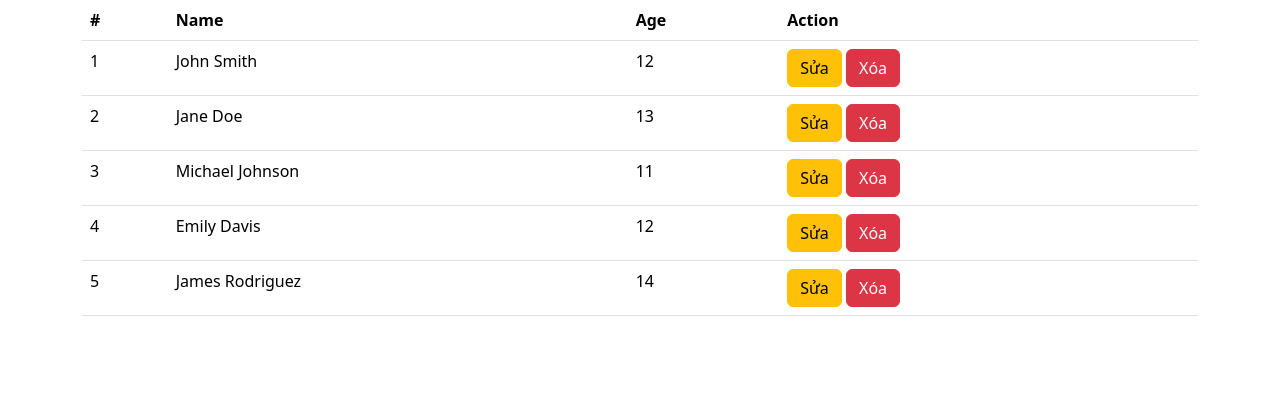
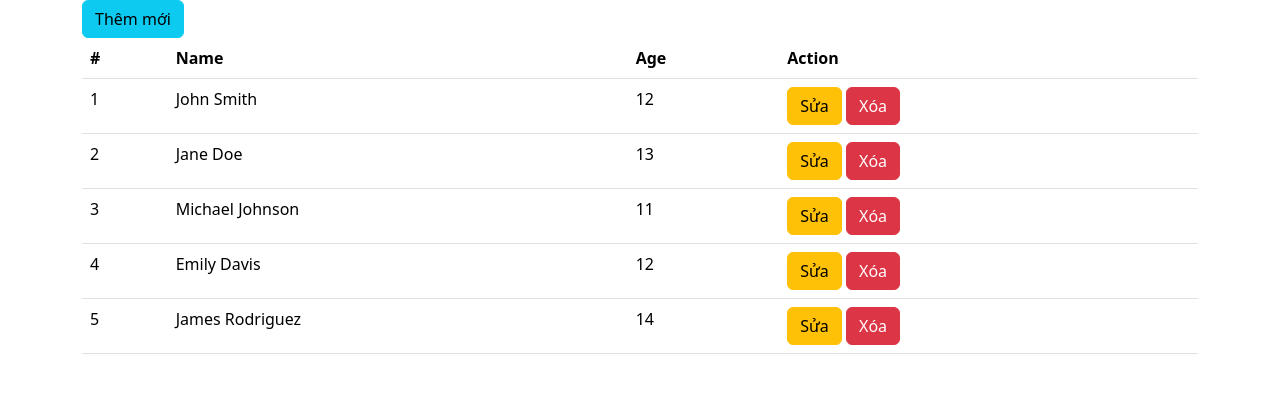
Before and after one commit to duyhung141/CSE485_2023, a PHP site: page / in a window 1280 px wide. Shown: the top 393 px of the page. Run offline with PHP 8.4, Linux system fonts and the light colour scheme.

Commit message:
modify layout create-student.php, index.php

```diff
--- a/BTTH01/Views/create-student.php
+++ b/BTTH01/Views/create-student.php
@@ -13,7 +13,7 @@
 </head>
 <body>
 <div class="container">
-    <form>
+    <form action="create-student.php" method="POST">
         <div class="mb-3">
             <label for="name" class="form-label">Name</label>
             <input type="text" class="form-control" id="name">
--- a/BTTH01/Views/index.php
+++ b/BTTH01/Views/index.php
@@ -23,6 +23,11 @@ $students = $studentDAO->getAll();
 <div class="container">
     <table class="table">
         <thead>
+        <tr>
+            <form action="create-student.php" method="POST" style="display: inline-block">
+                <button type="submit" class="btn btn-info">Thêm mới</button>
+            </form>
+        </tr>
         <tr>
             <th>#</th>
             <th>Name</th>
```
